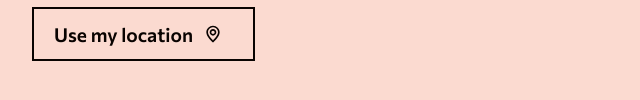
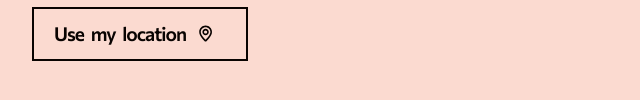
Before and after one commit to exuseric/cuppa-svelte, a Svelte app: page / in a window 1280 px wide. Shown: the part 436-536 px from the top of the page, 153-793 px from the left. Built offline with nearby package versions, Linux system fonts and the light colour scheme.

Commit message:
update stylesheet imports

```diff
--- a/src/styles/main.scss
+++ b/src/styles/main.scss
@@ -1,10 +1,13 @@
 @use 'config/index' as *;
 @forward './reset';
+@forward './buttons';
+@forward './animations';
 
 body,
 html {
   font-family: $body-family;
   font-size: 100%;
+  background-color: $neutral-50;
 }
 
 .copy-container__body {
@@ -26,55 +29,10 @@ html {
   white-space: nowrap;
 }
 
-button {
-  font-size: size(h6);
-  font-weight: 600;
+// STATE STYLES
+.error {
+  color: $red-50;
+  background-color: $red-500;
 
-  padding: rem(5) rem(20);
-
-  border: 2px solid transparent;
-
-  cursor: pointer;
+  border-radius: rem(30);
 }
-
-.icon-btn {
-  display: grid;
-  place-content: center;
-
-  width: rem(40);
-  height: rem(40);
-  padding: 0;
-
-  border: 2px solid transparent;
-
-  cursor: pointer;
-
-  svg {
-    width: auto;
-    height: rem(20);
-  }
-}
-
-.main-btn,
-.outline-btn,
-.main-btn-s,
-.outline-btn-s {
-  display: grid;
-  place-content: center;
-}
-
-.main-btn-s,
-.outline-btn-s {
-  padding: rem(3) rem(10);
-}
-.main-btn,
-.main-btn-s {
-  color: $neutral-50;
-  background-color: $primary-500;
-}
-.outline-btn,
-.outline-btn-s {
-  color: $primary-500;
-  border-color: currentColor;
-  background-color: transparent;
-}
```
